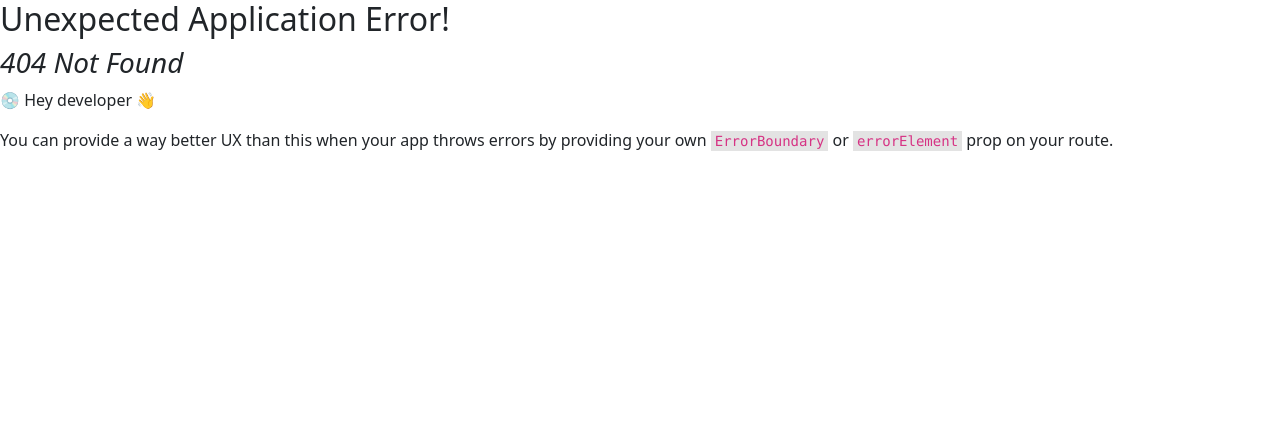
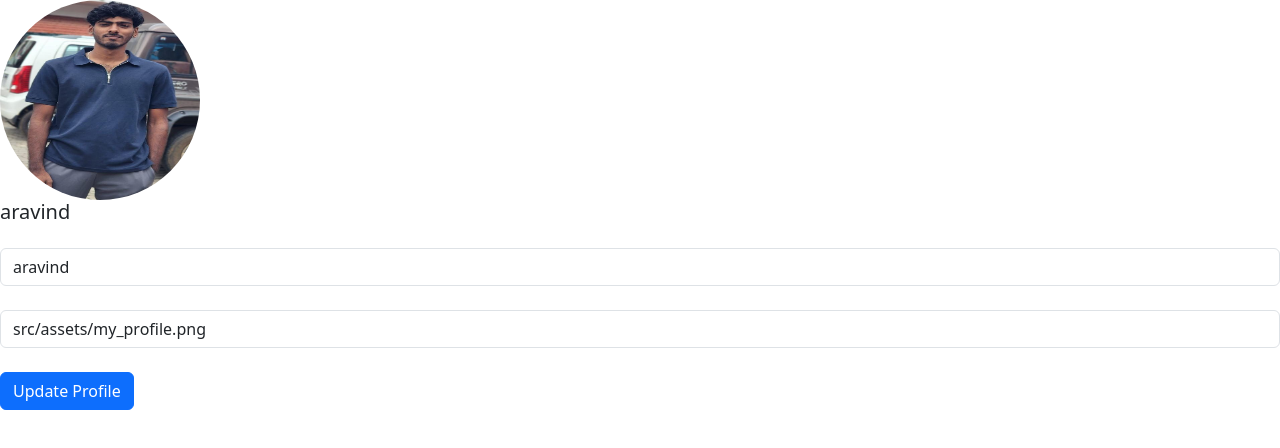
Before and after one commit to aravind-200431/instagram_clone, a React (Vite) app in the folder Instagram/: page /profile in a window 1280 px wide. Before the commit this address had no page. Shown: the top 448 px of the page. Built offline with nearby package versions, Linux system fonts and the light colour scheme; data requests are answered from the project's data file.

Commit message:
profile component added

```diff
--- a/Instagram/package.json
+++ b/Instagram/package.json
@@ -10,6 +10,7 @@
     "preview": "vite preview"
   },
   "dependencies": {
+    "axios": "^1.13.1",
     "react": "^19.1.1",
     "react-dom": "^19.1.1",
     "react-router-dom": "^7.9.5"
--- /dev/null
+++ b/Instagram/src/Components/profile.jsx
@@ -0,0 +1,54 @@
+import React, { useState, useEffect } from 'react';
+import axios from 'axios';
+
+function Profile() {
+  const [profile, setProfile] = useState(null);
+  const [followers, setFollowers] = useState([]);
+
+  useEffect(() => {
+    axios
+      .get('http://localhost:3001/profile')
+      .then((res) => setProfile(res.data))
+      .catch((err) => console.log(err));
+  }, []);
+  function handleChange(e)
+  {
+   setProfile(prev => ({
+    ...prev,
+    [e.target.name]: e.target.value
+   }))  }
+   const handleupdate=async()=>{
+    axios.put('http://localhost:3001/profile',profile)
+    .then(console.log("Profile updated"))
+    .catch((err)=>console.error("Error updating profile:",err))
+   }
+
+
+  return (
+    <div className='m-10'>
+      {profile ? (
+        <>
+          <img src={profile.profile_pic} className=" profile rounded-circle " alt="profile" />
+          <h5>{profile.username}</h5>
+          <input type="text"
+                 value={profile.username}
+                 name='username'
+                 className='form-control my-4'
+                 onChange={handleChange}
+          />
+           <input type="text"
+                 value={profile.profile_pic}
+                 name='profile_pic'
+                 className='form-control my-4'
+                 onChange={handleChange}
+          />
+          <button className='btn btn-primary' onClick={handleupdate}>Update Profile</button>
+        </>
+      ) : (
+        <div>Loading Profile ...</div>
+      )}
+    </div>
+  );
+}
+
+export default Profile;
--- a/Instagram/src/Components/sidebar.jsx
+++ b/Instagram/src/Components/sidebar.jsx
@@ -1,7 +1,10 @@
 import React from 'react';
 import logo from '../assets/Instagram_txt.png';
+import { useNavigate } from 'react-router-dom';
 
 function Sidebar() {
+  const navigate = useNavigate();
+
   return (
    <>
    < div className="m-3 position-fixed">
@@ -14,7 +17,7 @@ function Sidebar() {
     <div><i className="bi bi-chat-dots"></i> Messages</div>
     <div><i className="bi bi-bell"></i> Notifications</div>
     <div><i className="bi bi-plus-square"></i> Create</div>
-    <div><i className="bi bi-person-circle"></i> Profile</div>
+    <div><i className="bi bi-person-circle" onClick={() => navigate('/profile')}></i> Profile</div>
   </div>
   <div className="position-fixed bottom-0 d-flex flex-column gap-3 mb-3">
          <div> <i className="bi bi-threads"></i>Threads</div>
--- a/Instagram/src/db.json
+++ b/Instagram/src/db.json
@@ -1,7 +1,7 @@
 {
   "posts": [
     {
-      "id": 1,
+      "id": "1",
       "userId": {
         "id": 101,
         "username": "thor",
@@ -22,7 +22,7 @@
       ]
     },
     {
-      "id": 2,
+      "id": "2",
       "userId": {
         "id": 102,
         "username": "loki",
@@ -43,7 +43,7 @@
       ]
     },
     {
-      "id": 3,
+      "id": "3",
       "userId": {
         "id": 103,
         "username": "hulk",
@@ -64,60 +64,75 @@
       ]
     }
   ],
-  "profile":
-  {
+  "profile": {
     "id": 201,
     "username": "aravind",
     "full_name": "Dev User",
     "profile_pic": "src/assets/my_profile.png",
     "bio": "Just a developer exploring the world of code!"
   },
-  "suggestions":[
+  "suggestions": [
     {
-      "id":301,
-      "username":"arjun",
-      "profile_pic":"src/assets/arjun.png"
+      "id": "301",
+      "username": "arjun",
+      "profile_pic": "src/assets/arjun.png"
     },
     {
-      "id":302,
-      "username":"sanjay",
-      "profile_pic":"src/assets/sanjay.png"
+      "id": "302",
+      "username": "sanjay",
+      "profile_pic": "src/assets/sanjay.png"
     },
     {
-      "id":303,
-      "username":"dhanush",
-      "profile_pic":"src/assets/dhanush.png"
+      "id": "303",
+      "username": "dhanush",
+      "profile_pic": "src/assets/dhanush.png"
     }
   ],
-  "story":[
+  "story": [
     {
-      "id":1,
-      "user":{
-        "id":454,
-        "username":"hulk",
-        "profile_pic":"src/assets/hulk.png"
+      "id": "1",
+      "user": {
+        "id": 454,
+        "username": "hulk",
+        "profile_pic": "src/assets/hulk.png"
       },
-      "story_pic":"src/assets/story_pic1.png"
+      "story_pic": "src/assets/story_pic1.png"
     },
     {
-      "id":2,
-      "user":{
-        "id":455,
-        "username":"loki",
-        "profile_pic":"src/assets/loki.png"
+      "id": "2",
+      "user": {
+        "id": 455,
+        "username": "loki",
+        "profile_pic": "src/assets/loki.png"
       },
-      "story_pic":"src/assets/story_pic2.png"
+      "story_pic": "src/assets/story_pic2.png"
     },
     {
-      "id":3,
-      "user":{
-        "id":456,
-        "username":"thor",
-        "profile_pic":"src/assets/thor.png"
+      "id": "3",
+      "user": {
+        "id": 456,
+        "username": "thor",
+        "profile_pic": "src/assets/thor.png"
       },
-      "story_pic":"src/assets/story_pic3.png"
+      "story_pic": "src/assets/story_pic3.png"
+    }
+  ],
+  "followers":[
+    {
+      "id": "401",
+      "username": "bruce",
+      "profile_pic": "src/assets/bruce.png"
+    },
+    {
+      "id": "402",
+      "username": "clark",
+      "profile_pic": "src/assets/clark.png"
+    },
+    {
+      "id": "403",
+      "username": "diana",
+      "profile_pic": "src/assets/diana.png"
     }
 
   ]
-
 }
--- a/Instagram/src/index.css
+++ b/Instagram/src/index.css
@@ -58,3 +58,9 @@
   border-radius:50%;
   border:2px solid white;
 }
+
+.profile
+{
+  width:200px;
+  height:200px;
+}
--- a/Instagram/src/main.jsx
+++ b/Instagram/src/main.jsx
@@ -3,6 +3,7 @@ import './index.css'
 import App from './App.jsx'
 import {createBrowserRouter, Route, RouterProvider} from 'react-router-dom'
 import Viewstory from './Components/viewstory.jsx'
+import Profile from './Components/profile.jsx'
 
 const router = createBrowserRouter([
   {
@@ -12,6 +13,10 @@ const router = createBrowserRouter([
   {
     path: '/story/:id/:tot',
     element: <Viewstory/>
+  },
+  {
+    path: '/profile',
+    element: <Profile/>
   }
 ]);
 
```
Also changed, not shown: 2 other files (tests, documents, lock files or other folders).
